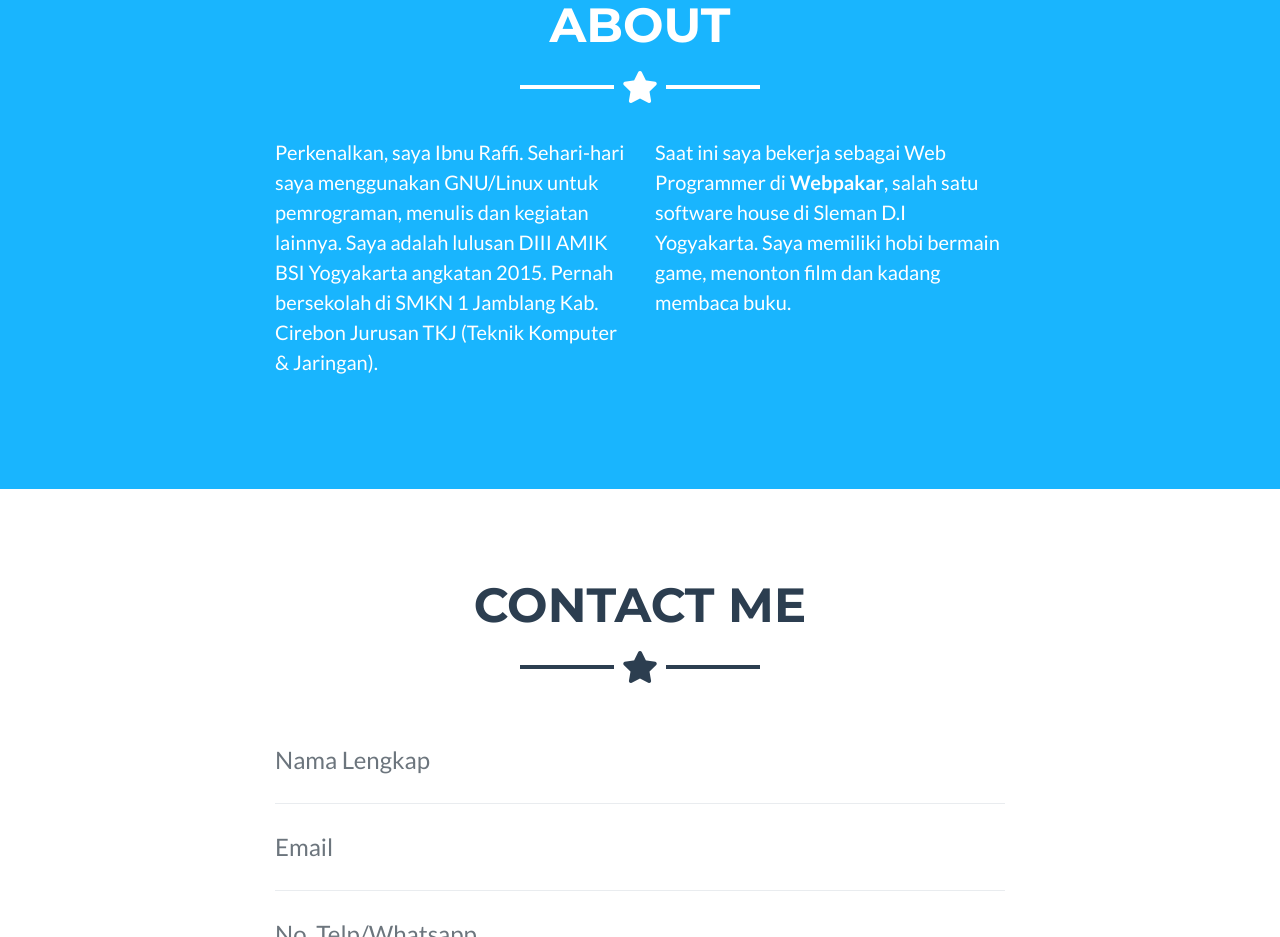
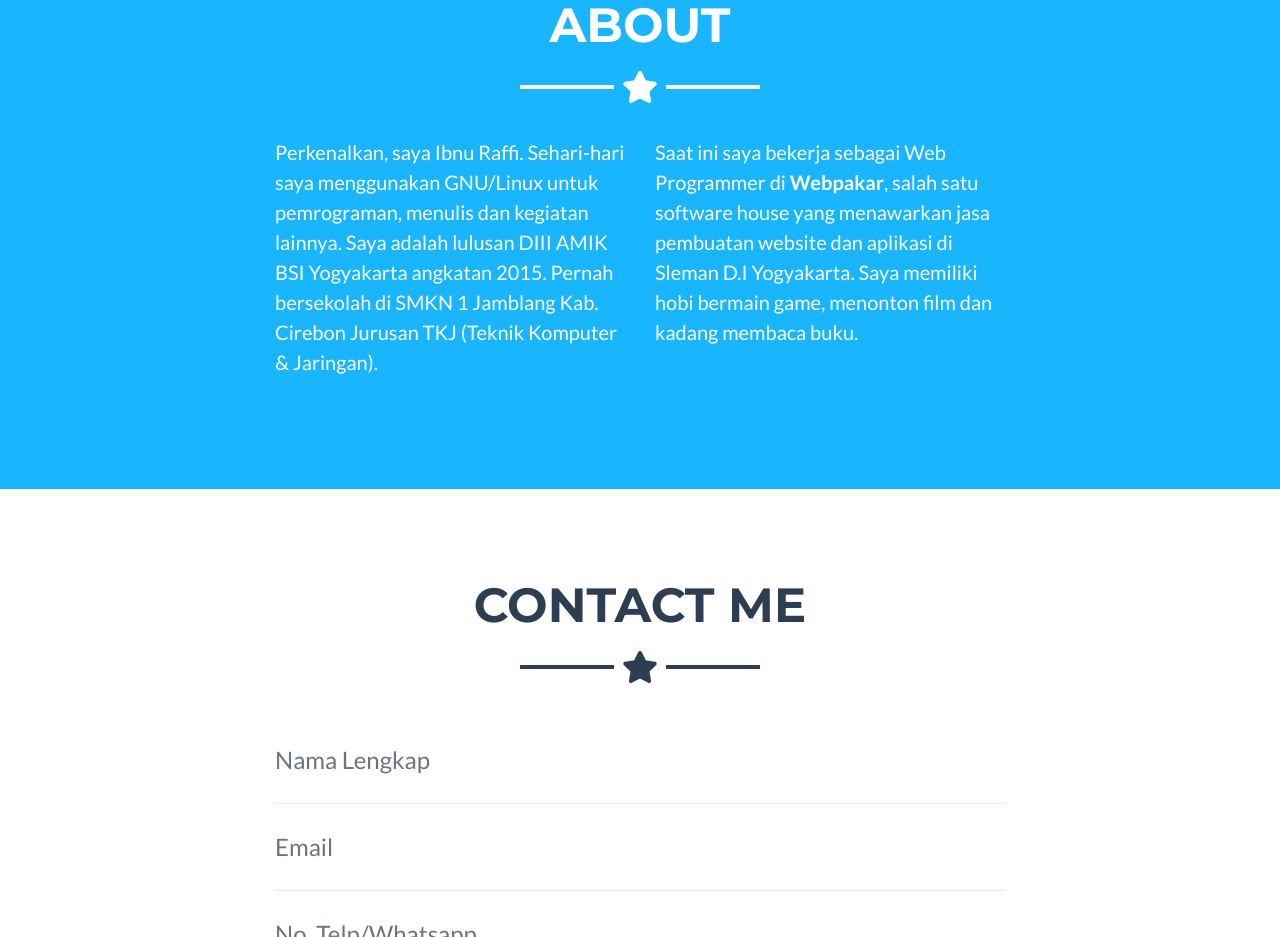
Before and after one commit to BnewVanZuarez/BnewVanZuarez.github.io, a plain HTML site: page index.html in a window 1280 px wide. Shown: the part 2500-3437 px from the top of the page. Drawn offline with Linux system fonts and the light colour scheme.

Commit message:
Update About Me

```diff
--- a/index.html
+++ b/index.html
@@ -231,7 +231,7 @@
             <p class="lead">Perkenalkan, saya Ibnu Raffi. Sehari-hari saya menggunakan GNU/Linux untuk pemrograman, menulis dan kegiatan lainnya. Saya adalah lulusan DIII AMIK BSI Yogyakarta angkatan 2015. Pernah bersekolah di SMKN 1 Jamblang Kab. Cirebon Jurusan TKJ (Teknik Komputer & Jaringan).</p>
           </div>
           <div class="col-lg-4 mr-auto">
-            <p class="lead">Saat ini saya bekerja sebagai Web Programmer di <a target="_blank" style="color: #ffffff;font-weight: bold;" href="http://webpakar.com/">Webpakar</a>, salah satu software house di Sleman D.I Yogyakarta. Saya memiliki hobi bermain game, menonton film dan kadang membaca buku.</p>
+            <p class="lead">Saat ini saya bekerja sebagai Web Programmer di <a target="_blank" style="color: #ffffff;font-weight: bold;" href="http://webpakar.com/">Webpakar</a>, salah satu software house yang menawarkan jasa pembuatan website dan aplikasi di Sleman D.I Yogyakarta. Saya memiliki hobi bermain game, menonton film dan kadang membaca buku.</p>
           </div>
         </div>
       </div>
```
